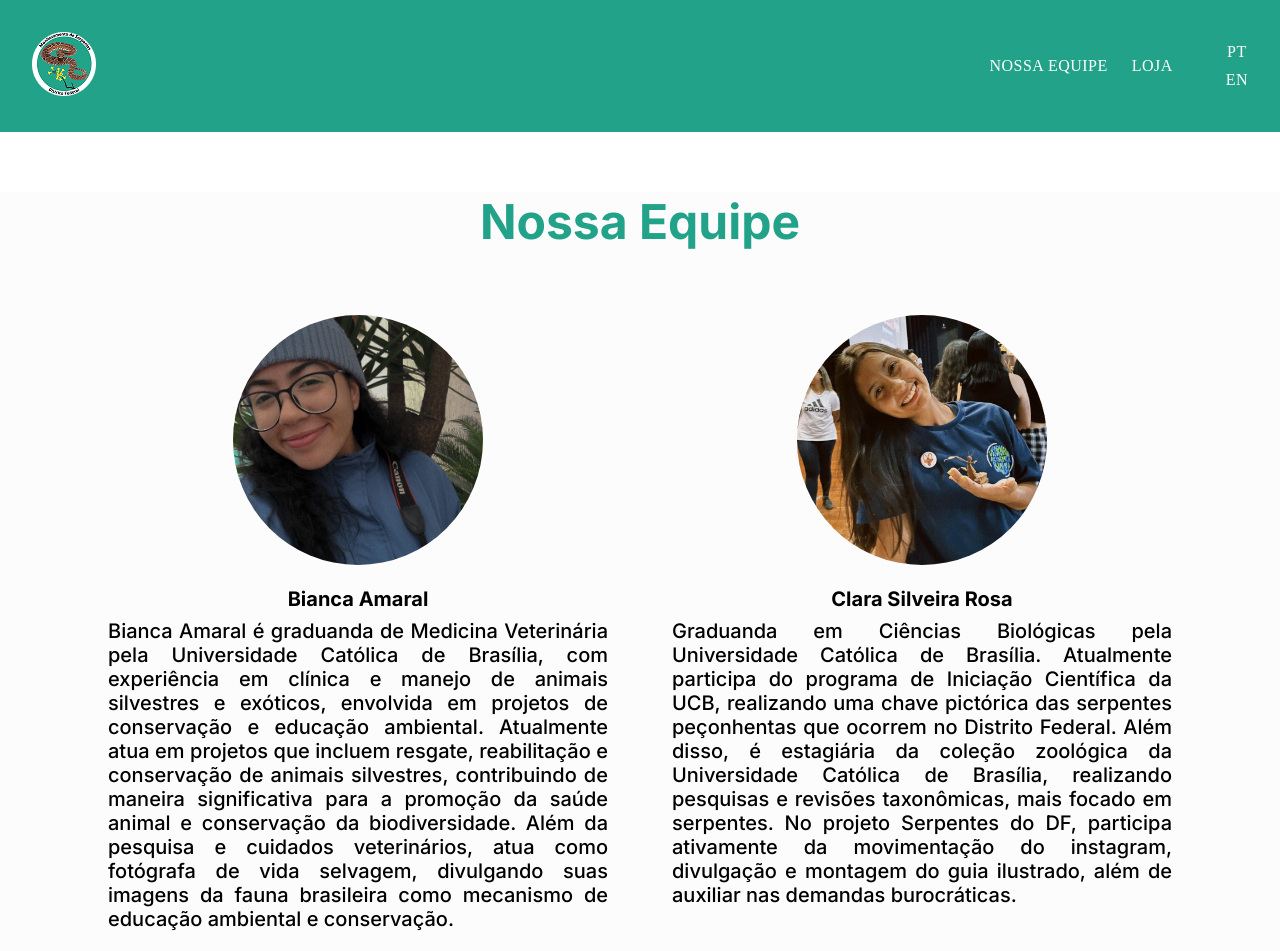
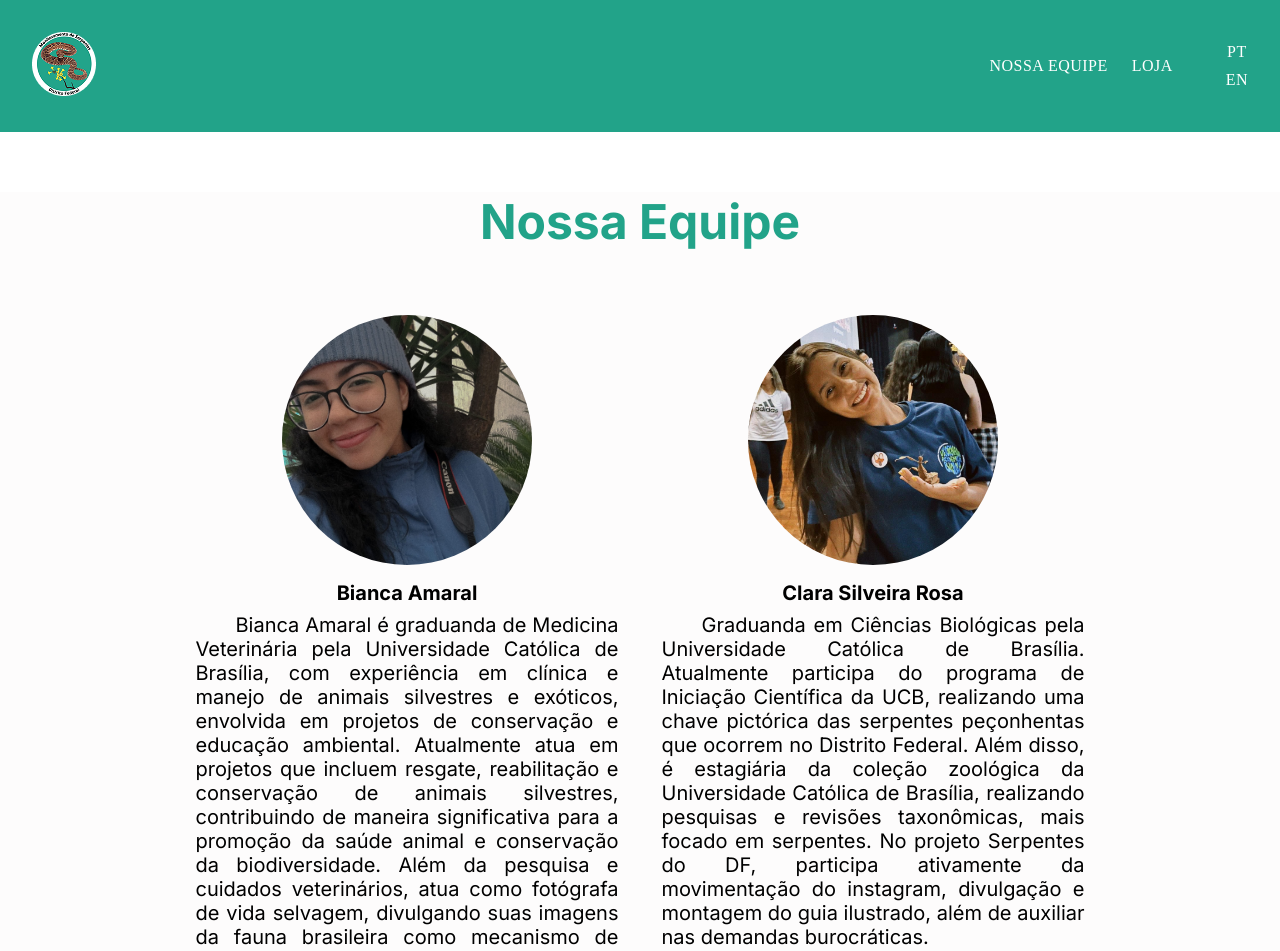
Before and after one commit to Serpentes-DF/micrurus, a Next.js app: page /our-team in a window 1280 px wide. Shown: the top 951 px of the page. Built offline with nearby package versions, Linux system fonts and the light colour scheme.

Commit message:
add padding in quem_e text

```diff
--- a/src/components/layout/gridCard/gridCard.module.css
+++ b/src/components/layout/gridCard/gridCard.module.css
@@ -1,7 +1,9 @@
 .DivMain {
   display: flex;
   flex-direction: row;
-  gap: 64px;
+  gap: 1em;
+  padding: auto;
   justify-content: center;
+  align-content: center;
   flex-wrap: wrap;
 }
--- a/src/components/ui/ProfileCard/profile-card.module.css
+++ b/src/components/ui/ProfileCard/profile-card.module.css
@@ -2,7 +2,7 @@
   display: flex;
   align-items: center;
   flex-direction: column;
-  gap: 22px;
+  gap: 1em;
 }
 
 .imagem {
@@ -14,6 +14,7 @@
   display: flex;
   flex-direction: column;
   gap: 8px;
+  justify-content: center;
   text-align: center;
 }
 
@@ -29,6 +30,6 @@
   font-weight: 700;
 }
 
-.quem_e {
+.quem-e {
   font-weight: 500;
 }
--- a/src/components/ui/ProfileCard/profile-card.tsx
+++ b/src/components/ui/ProfileCard/profile-card.tsx
@@ -33,7 +33,6 @@ export default function ProfileCard({ profileType }: { profileType: string }) {
           <div
             key={index}
             className={styles.card}
-            style={{ position: "relative" }}
           >
             <Image
               className={styles.imagem}
@@ -48,7 +47,7 @@ export default function ProfileCard({ profileType }: { profileType: string }) {
               </p>
 
               <p className={`${styles.textoBase} ${styles.quem_e}`}
-              style={{ position: "relative", width: "500px", textAlign: "justify" }}
+              style={{ textAlign: "justify", padding: "0 3%", textIndent: "2em",width:"100%", maxWidth: "450px" }}
               >
                 {pessoa.quem_e}
               </p>
```
